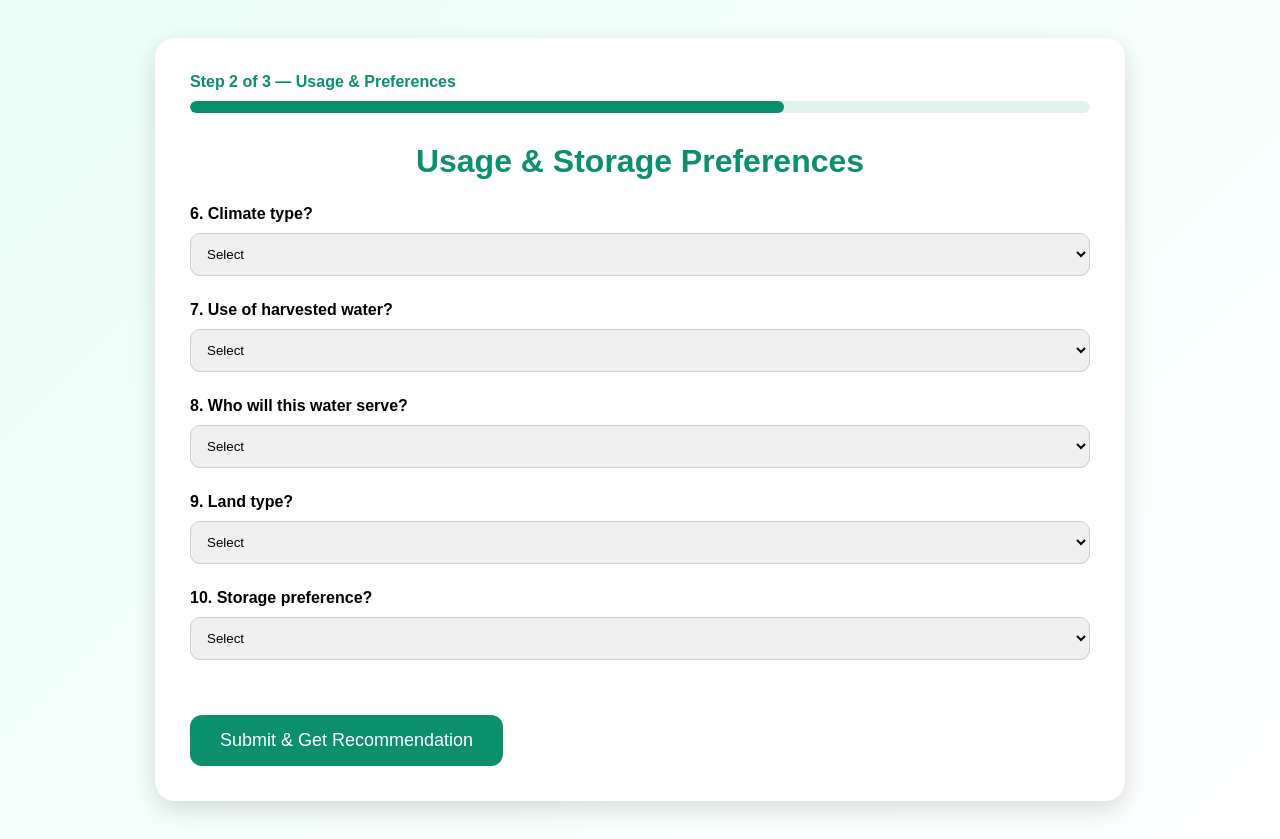
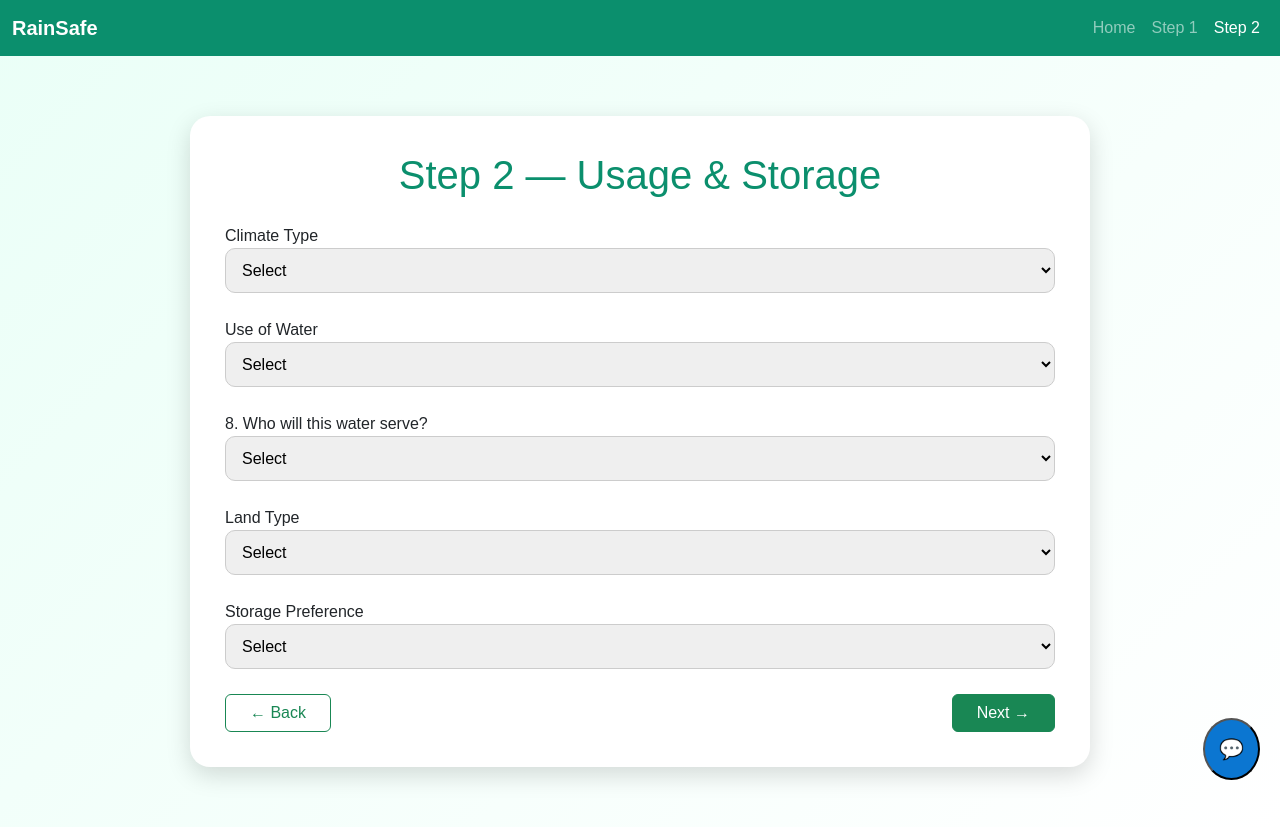
Before and after one commit to aaditya7807/RainSafe, a Flask app: page /usage in a window 1280 px wide. Run offline with Flask 3, Linux system fonts and the light colour scheme.

Commit message:
final update rainwater3.html

```diff
--- a/templates/rainwater3.html
+++ b/templates/rainwater3.html
@@ -2,112 +2,78 @@
 <html lang="en">
 <head>
 <meta charset="utf-8">
-<title>RainSafe — Usage & Terrain</title>
+<title>RainSafe — Step 2</title>
 <meta name="viewport" content="width=device-width,initial-scale=1">
 
+<link href="https://cdn.jsdelivr.net/npm/bootstrap@5.3.0/dist/css/bootstrap.min.css" rel="stylesheet">
 <script src="https://code.jquery.com/jquery-3.7.1.min.js"></script>
 
 <style>
 body{
     font-family:Poppins, Arial, sans-serif;
     background:linear-gradient(135deg,#eafff7,#ffffff);
-    padding:30px;
+    margin:0;
+    padding:0;
 }
+
 .container{
     max-width:900px;
-    margin:auto;
+    margin:60px auto;   /* space BELOW navbar */
     background:white;
     padding:35px;
     border-radius:20px;
     box-shadow:0 8px 25px rgba(0,0,0,0.15);
 }
-h1{text-align:center;color:#0b8f6d;}
+h1{text-align:center;color:#0b8f6d;margin-bottom:20px;}
+select{width:100%;padding:12px;border-radius:10px;border:1px solid #ccc;}
 .question{margin:25px 0;}
-label{font-weight:600;display:block;margin-bottom:10px;}
-select{
-    width:100%;
-    padding:12px;
-    border-radius:10px;
-    border:1px solid #ccc;
-}
-button{
-    margin-top:30px;
-    padding:15px 30px;
-    background:#0b8f6d;
-    color:white;
-    border:none;
-    border-radius:12px;
-    font-size:18px;
-    cursor:pointer;
-}
-button:hover{background:#0aa37b;}
-
-    /* ===== Progress Indicator ===== */
-
-.progress-wrapper{
-    margin-bottom:30px;
-}
-
-.progress-text{
-    font-weight:600;
-    color:#0b8f6d;
-    margin-bottom:10px;
-}
-
-.progress-bar{
-    width:100%;
-    height:12px;
-    background:#e0f2ec;
-    border-radius:10px;
-    overflow:hidden;
-}
-
-.progress-fill{
-    height:100%;
-    background:#0b8f6d;
-    border-radius:10px;
-}
-
 </style>
 </head>
 
 <body>
 
+<nav class="navbar navbar-expand-lg navbar-dark" style="background:#0b8f6d;">
+  <div class="container-fluid">
+    <a class="navbar-brand fw-bold" href="/">RainSafe</a>
+    <button class="navbar-toggler" data-bs-toggle="collapse" data-bs-target="#navMenu">
+      <span class="navbar-toggler-icon"></span>
+    </button>
+    <div class="collapse navbar-collapse" id="navMenu">
+      <ul class="navbar-nav ms-auto">
+        <li class="nav-item"><a class="nav-link" href="/">Home</a></li>
+        <li class="nav-item"><a class="nav-link" href="/input">Step 1</a></li>
+        <li class="nav-item"><a class="nav-link active" href="/usage">Step 2</a></li>
+      </ul>
+    </div>
+  </div>
+</nav>
+
 <div class="container">
-    <div class="progress-wrapper">
-    <div class="progress-text">Step 2 of 3 — Usage & Preferences</div>
-    <div class="progress-bar">
-        <div class="progress-fill" style="width:66%;"></div>
-    </div>
-</div>
-
-<h1>Usage & Storage Preferences</h1>
+<h1>Step 2 — Usage & Storage</h1>
 
 <form action="/recommend" method="POST">
 
 
 <div class="question">
-<label>6. Climate type?</label>
+<label>Climate Type</label>
 <select name="climate" required>
-
 <option value="">Select</option>
-<option>Hot and dry</option>
-<option>Humid coastal</option>
-<option>Cool hilly</option>
-<option>Semi-arid</option>
+<option>Hot and Dry</option>
+<option>Humid</option>
+<option>Cool Hilly</option>
+<option>Semi-Arid</option>
 <option>Tropical monsoon</option>
 </select>
 </div>
 
 <div class="question">
-<label>7. Use of harvested water?</label>
+<label>Use of Water</label>
 <select name="usage" required>
-
 <option value="">Select</option>
 <option>Irrigation</option>
-<option>Kitchen garden</option>
+<option>Kitchen Garden</option>
 <option>Cleaning</option>
-<option>Toilet flushing</option>
+<option>Toilet Flushing</option>
 <option>Drinking (filtered)</option>
 </select>
 </div>
@@ -121,14 +87,14 @@
 <option>500 sq.ft garden</option>
 <option>1 acre farmland</option>
 <option>Family of 6</option>
-<option>Livestock (10 goats)</option>
+<option>Livestock</option>
 </select>
 </div>
 
+
 <div class="question">
-<label>9. Land type?</label>
+<label>Land Type</label>
 <select name="land" required>
-
 <option value="">Select</option>
 <option>Flat</option>
 <option>Slightly sloped</option>
@@ -139,9 +105,8 @@
 </div>
 
 <div class="question">
-<label>10. Storage preference?</label>
+<label>Storage Preference</label>
 <select name="storage" required>
-
 <option value="">Select</option>
 <option>Only storage tank</option>
 <option>Only recharge pit</option>
@@ -151,10 +116,54 @@
 </select>
 </div>
 
-<button type="submit">Submit & Get Recommendation</button>
+<div class="d-flex justify-content-between mt-4">
+  <a href="/input" class="btn btn-outline-success px-4">← Back</a>
+ <button type="submit" class="btn btn-success px-4">Next →</button>
+</div>
+
 </form>
 </div>
 
+<!-- Chad Bot -->
+<style>
+#chat-btn{position:fixed;bottom:20px;right:20px;background:#0b76d1;color:white;padding:14px;border-radius:50%;cursor:pointer;font-size:20px;z-index:9999;}
+#chat-box{position:fixed;bottom:80px;right:20px;width:340px;background:white;border-radius:10px;border:2px solid #0b76d1;display:none;flex-direction:column;font-family:Poppins,Arial;}
+#chat-box header{background:#0b76d1;color:white;padding:10px;}
+#chat-body{height:280px;overflow-y:auto;padding:10px;}
+</style>
 
+<button id="chat-btn">💬</button>
+<div id="chat-box">
+<header>RainSafe Chad-Bot 🤖💧</header>
+<div id="chat-body"></div>
+<div id="chat-input">
+<input type="text" id="msg" placeholder="Ask about climate or storage...">
+<button id="send-btn">Send</button>
+</div></div>
+
+<script>
+const faq=[
+{q:"hello",a:"Hey! Step 2 almost done 😄"},
+{q:"use",a:"Irrigation uses the most water; drinking needs filtration."},
+{q:"family",a:"A family uses ~50–70L per person daily."},
+{q:"garden",a:"Kitchen gardens need less water than farms."},
+{q:"livestock",a:"Goats need ~5–6L per day each 🐐"},
+{q:"climate",a:"Hot & dry = bigger storage tank; humid = smaller tank ok."},
+{q:"tank",a:"Tanks store water for daily use 💧"},
+{q:"pit",a:"Recharge pits refill groundwater 🌍"},
+{q:"both",a:"Store water AND recharge your soil!"},
+{q:"submit",a:"Submit → to get your custom plan 📊"}
+];
+const btn=document.getElementById("chat-btn"),box=document.getElementById("chat-box"),
+body=document.getElementById("chat-body"),msg=document.getElementById("msg");
+btn.onclick=()=>box.style.display=box.style.display==="flex"?"none":"flex";
+document.getElementById("send-btn").onclick=reply;
+msg.addEventListener("keypress",e=>{if(e.key==="Enter")reply();});
+function reply(){let t=msg.value.trim().toLowerCase();if(!t)return;print("You",t);
+let m=faq.find(f=>t.includes(f.q));print("Bot",m?m.a:"Try climate, tank, pit, family");msg.value="";body.scrollTop=body.scrollHeight;}
+function print(w,t){body.innerHTML+=`<div><b>${w}:</b> ${t}</div>`;}
+</script>
+
+<script src="https://cdn.jsdelivr.net/npm/bootstrap@5.3.0/dist/js/bootstrap.bundle.min.js"></script>
 </body>
 </html>
```
